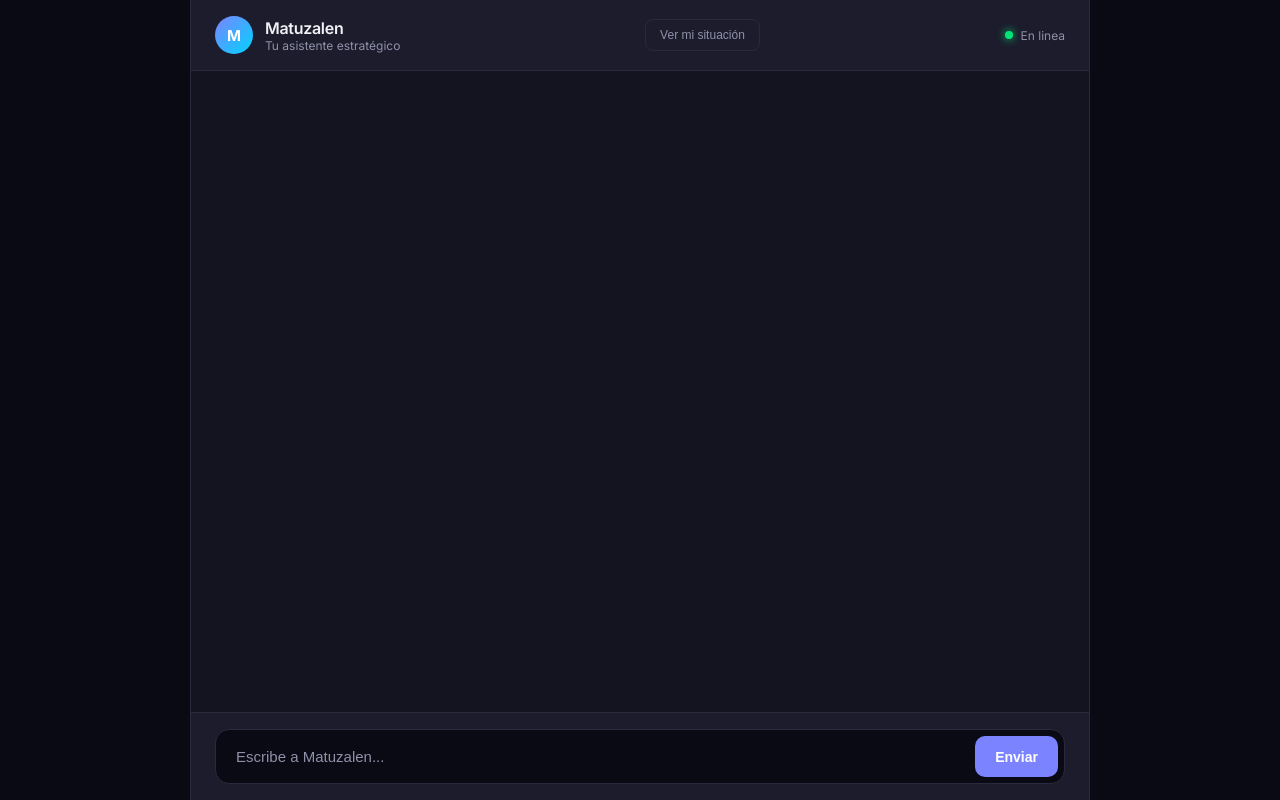
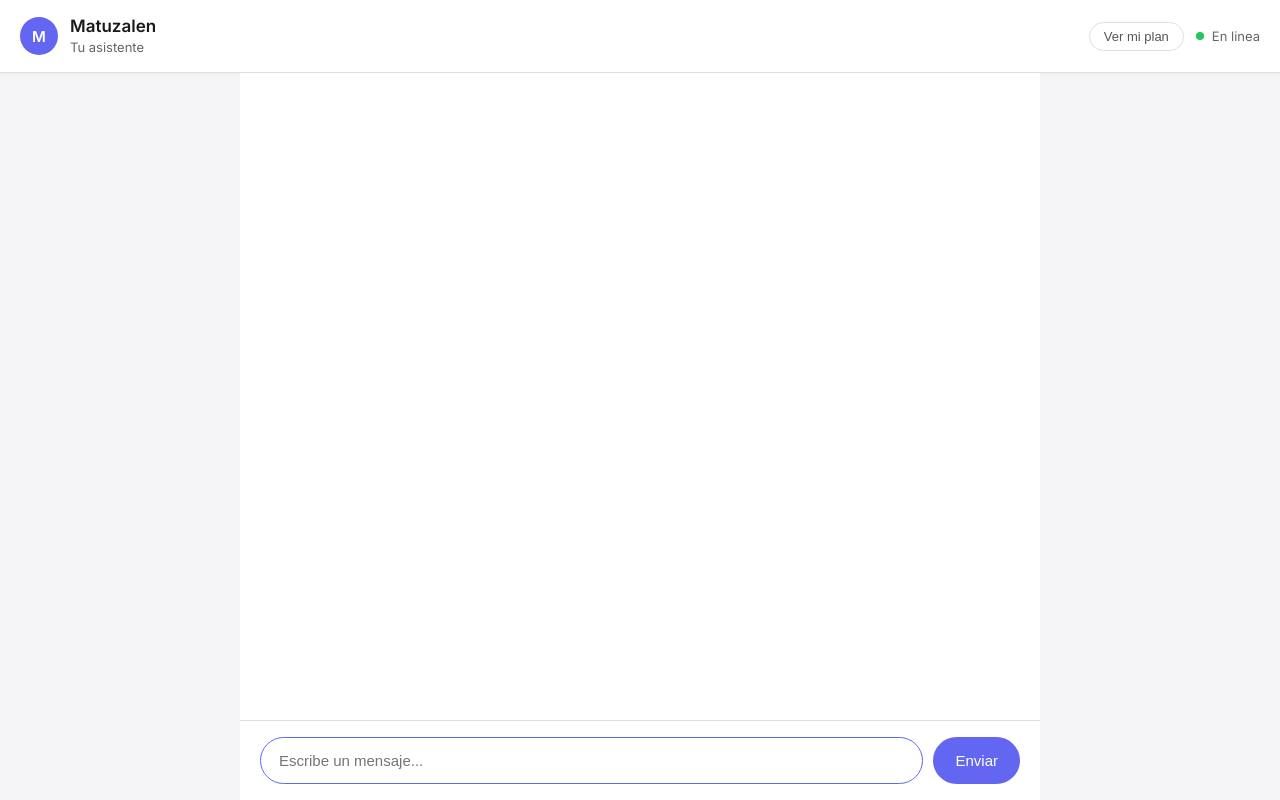
Before and after one commit to JoniCore-X/Matuzalen-AGI, a Django app: page / in a window 1280 px wide. Run offline with Django 3.2, Linux system fonts and the light colour scheme; parts of the project's set-up code (start-up, migrations or seed data) failed here and were passed over.

Commit message:
Make frontend a normal client chat page
- Switch to light, clean, WhatsApp-like interface
- Simple header with Matuzalen avatar and online status
- Plain message bubbles and rounded input
- Toggle to view active plan in natural language
- Remove all technical panels, sidebars, and dark cyberpunk styling

Generated with [Devin](https://devin.ai)

Co-Authored-By: Devin <158243242+devin-ai-integration[bot]@users.noreply.github.com>

```diff
--- a/cognitive-core/templates/chat.html
+++ b/cognitive-core/templates/chat.html
@@ -4,50 +4,27 @@
     <meta charset="UTF-8">
     <meta name="viewport" content="width=device-width, initial-scale=1.0">
     <title>Matuzalen</title>
-    <link href="https://fonts.googleapis.com/css2?family=Inter:wght@300;400;500;600;700&display=swap" rel="stylesheet">
+    <link href="https://fonts.googleapis.com/css2?family=Inter:wght@400;500;600&display=swap" rel="stylesheet">
     <style>
-        :root {
-            --bg: #0a0a14;
-            --surface: #141420;
-            --surface-2: #1c1c2c;
-            --border: #2a2a3d;
-            --text: #f0f0f5;
-            --muted: #9090a8;
-            --accent: #7c83ff;
-            --accent-2: #00d4ff;
-            --success: #00e676;
-            --user: #7c83ff;
-        }
-
         * { margin: 0; padding: 0; box-sizing: border-box; }
 
-        html, body {
-            height: 100%;
-            font-family: 'Inter', -apple-system, BlinkMacSystemFont, sans-serif;
-            background: var(--bg);
-            color: var(--text);
-            overflow: hidden;
-        }
-
-        .app {
+        body {
+            font-family: 'Inter', -apple-system, BlinkMacSystemFont, 'Segoe UI', sans-serif;
+            background: #f5f5f7;
+            color: #1a1a1a;
             height: 100vh;
             display: flex;
             flex-direction: column;
-            max-width: 900px;
-            margin: 0 auto;
-            border-left: 1px solid var(--border);
-            border-right: 1px solid var(--border);
-            background: var(--surface);
         }
 
         header {
-            padding: 16px 24px;
-            background: var(--surface-2);
-            border-bottom: 1px solid var(--border);
+            background: #fff;
+            padding: 16px 20px;
+            border-bottom: 1px solid #e0e0e0;
             display: flex;
             align-items: center;
             justify-content: space-between;
-            gap: 16px;
+            box-shadow: 0 1px 3px rgba(0,0,0,0.05);
         }
 
         .brand {
@@ -60,338 +37,205 @@
             width: 38px;
             height: 38px;
             border-radius: 50%;
-            background: linear-gradient(135deg, var(--accent), var(--accent-2));
+            background: #6366f1;
+            color: #fff;
             display: flex;
             align-items: center;
             justify-content: center;
-            font-weight: 700;
+            font-weight: 600;
             font-size: 15px;
-            color: #fff;
         }
 
-        .brand-text h1 {
-            font-size: 16px;
+        .brand h1 {
+            font-size: 17px;
             font-weight: 600;
-            letter-spacing: -0.3px;
         }
 
-        .brand-text p {
-            font-size: 12px;
-            color: var(--muted);
+        .brand span {
+            font-size: 13px;
+            color: #666;
         }
 
         .status {
             display: flex;
             align-items: center;
             gap: 8px;
-            font-size: 12px;
-            color: var(--muted);
+            font-size: 13px;
+            color: #666;
         }
 
         .dot {
             width: 8px;
             height: 8px;
             border-radius: 50%;
-            background: #555;
+            background: #ccc;
         }
 
-        .dot.online { background: var(--success); box-shadow: 0 0 8px var(--success); }
-
-        .toolbar {
-            display: flex;
-            gap: 8px;
-        }
-
-        .toolbar button {
-            background: transparent;
-            border: 1px solid var(--border);
-            color: var(--muted);
-            padding: 8px 14px;
-            border-radius: 8px;
-            font-size: 12px;
-            cursor: pointer;
-            transition: all 0.2s;
-        }
-
-        .toolbar button:hover {
-            border-color: var(--accent);
-            color: var(--text);
-        }
-
-        .toolbar button.active {
-            background: rgba(124, 131, 255, 0.15);
-            border-color: var(--accent);
-            color: var(--text);
-        }
+        .dot.online { background: #22c55e; }
 
         .main {
             flex: 1;
-            display: flex;
-            overflow: hidden;
-        }
-
-        .chat-area {
-            flex: 1;
+            max-width: 800px;
+            width: 100%;
+            margin: 0 auto;
             display: flex;
             flex-direction: column;
+            background: #fff;
         }
 
         .messages {
             flex: 1;
             overflow-y: auto;
-            padding: 24px;
+            padding: 20px;
             display: flex;
             flex-direction: column;
-            gap: 18px;
+            gap: 12px;
         }
 
         .message {
-            max-width: 80%;
-            padding: 14px 16px;
-            border-radius: 16px;
-            line-height: 1.55;
+            max-width: 75%;
+            padding: 12px 16px;
+            border-radius: 18px;
+            line-height: 1.5;
             font-size: 15px;
             white-space: pre-wrap;
             word-wrap: break-word;
-            animation: in 0.25s ease;
-        }
-
-        @keyframes in {
-            from { opacity: 0; transform: translateY(8px); }
-            to { opacity: 1; transform: translateY(0); }
         }
 
         .message.user {
             align-self: flex-end;
-            background: var(--user);
+            background: #6366f1;
             color: #fff;
-            border-bottom-right-radius: 4px;
+            border-bottom-right-radius: 6px;
         }
 
         .message.agent {
             align-self: flex-start;
-            background: var(--surface-2);
-            border: 1px solid var(--border);
-            border-bottom-left-radius: 4px;
-            color: var(--text);
+            background: #f0f0f5;
+            color: #1a1a1a;
+            border-bottom-left-radius: 6px;
         }
 
-        .message.typing {
-            color: var(--muted);
-            font-style: italic;
-        }
+        .message.typing { color: #888; font-style: italic; }
 
         .input-area {
-            padding: 16px 24px;
-            background: var(--surface-2);
-            border-top: 1px solid var(--border);
+            padding: 16px 20px;
+            background: #fff;
+            border-top: 1px solid #e0e0e0;
         }
 
         .input-box {
             display: flex;
             gap: 10px;
-            background: var(--bg);
-            border: 1px solid var(--border);
-            border-radius: 14px;
-            padding: 6px;
         }
 
         .input-box input {
             flex: 1;
-            background: transparent;
-            border: none;
-            color: var(--text);
+            padding: 14px 18px;
+            border: 1px solid #ddd;
+            border-radius: 24px;
             font-size: 15px;
-            padding: 12px 14px;
             outline: none;
         }
 
-        .input-box input::placeholder { color: var(--muted); }
+        .input-box input:focus { border-color: #6366f1; }
 
         .input-box button {
-            padding: 10px 20px;
-            background: var(--accent);
+            padding: 14px 22px;
             border: none;
-            border-radius: 10px;
+            border-radius: 24px;
+            background: #6366f1;
             color: #fff;
-            font-weight: 600;
-            font-size: 14px;
+            font-size: 15px;
+            font-weight: 500;
             cursor: pointer;
         }
 
-        .input-box button:disabled { background: #3a3a55; cursor: not-allowed; }
+        .input-box button:disabled { background: #a5a6f5; cursor: not-allowed; }
 
-        .context-drawer {
-            width: 320px;
-            background: var(--surface-2);
-            border-left: 1px solid var(--border);
+        .plan-bar {
+            padding: 12px 20px;
+            background: #fff;
+            border-bottom: 1px solid #e0e0e0;
             display: none;
-            flex-direction: column;
-            overflow-y: auto;
-            padding: 20px;
         }
 
-        .context-drawer.open { display: flex; }
+        .plan-bar.open { display: block; }
 
-        .context-title {
-            font-size: 13px;
-            text-transform: uppercase;
-            letter-spacing: 0.8px;
-            color: var(--muted);
-            margin-bottom: 14px;
+        .plan-bar h3 {
+            font-size: 14px;
+            font-weight: 600;
+            margin-bottom: 4px;
         }
 
-        .card {
-            background: var(--bg);
-            border: 1px solid var(--border);
-            border-radius: 12px;
-            padding: 14px;
-            margin-bottom: 14px;
+        .plan-bar p {
+            font-size: 13px;
+            color: #666;
         }
 
-        .card h3 {
-            font-size: 14px;
-            font-weight: 600;
-            margin-bottom: 6px;
-            color: var(--text);
+        .plan-toggle {
+            background: transparent;
+            border: 1px solid #e0e0e0;
+            padding: 6px 14px;
+            border-radius: 16px;
+            font-size: 13px;
+            color: #555;
+            cursor: pointer;
         }
 
-        .card p {
-            font-size: 13px;
-            color: var(--muted);
-            line-height: 1.5;
-        }
-
-        .next-step {
-            display: flex;
-            align-items: flex-start;
-            gap: 10px;
-            padding: 10px 0;
-            border-bottom: 1px solid var(--border);
-        }
-
-        .next-step:last-child { border-bottom: none; padding-bottom: 0; }
-
-        .next-step .num {
-            width: 22px;
-            height: 22px;
-            background: rgba(124, 131, 255, 0.2);
-            color: var(--accent);
-            border-radius: 50%;
-            font-size: 11px;
-            display: flex;
-            align-items: center;
-            justify-content: center;
-            flex-shrink: 0;
-        }
-
-        .next-step .txt {
-            font-size: 13px;
-            color: var(--text);
-        }
-
-        .empty {
-            font-size: 13px;
-            color: var(--muted);
-            text-align: center;
-            padding: 24px;
-        }
-
-        .typing-dots {
-            display: inline-flex;
-            gap: 4px;
-            align-items: center;
-            padding: 4px 0;
-        }
-
-        .typing-dots span {
-            width: 6px;
-            height: 6px;
-            background: var(--muted);
-            border-radius: 50%;
-            animation: blink 1.4s infinite both;
-        }
-
-        .typing-dots span:nth-child(2) { animation-delay: 0.2s; }
-        .typing-dots span:nth-child(3) { animation-delay: 0.4s; }
-
-        @keyframes blink {
-            0%, 80%, 100% { transform: scale(0.6); opacity: 0.4; }
-            40% { transform: scale(1); opacity: 1; }
-        }
+        .plan-toggle:hover { border-color: #6366f1; color: #6366f1; }
 
         ::-webkit-scrollbar { width: 6px; }
         ::-webkit-scrollbar-track { background: transparent; }
-        ::-webkit-scrollbar-thumb { background: var(--border); border-radius: 3px; }
-
-        @media (max-width: 640px) {
-            .context-drawer {
-                position: absolute;
-                right: 0;
-                top: 0;
-                bottom: 0;
-                width: 280px;
-                z-index: 10;
-            }
-        }
+        ::-webkit-scrollbar-thumb { background: #ddd; border-radius: 3px; }
     </style>
 </head>
 <body>
-    <div class="app">
     <header>
         <div class="brand">
             <div class="avatar">M</div>
-                <div class="brand-text">
+            <div>
                 <h1>Matuzalen</h1>
-                    <p>Tu asistente estratégico</p>
+                <span>Tu asistente</span>
             </div>
         </div>
-            <div class="toolbar">
-                <button id="btn-context" onclick="toggleContext()">Ver mi situación</button>
-            </div>
+        <div style="display:flex;align-items:center;gap:12px;">
+            <button class="plan-toggle" id="plan-toggle" onclick="togglePlan()">Ver mi plan</button>
             <div class="status">
                 <span class="dot online" id="dot"></span>
                 <span id="state-text">En linea</span>
             </div>
+        </div>
     </header>
 
-        <div class="main">
-            <section class="chat-area">
+    <div class="plan-bar" id="plan-bar">
+        <h3 id="plan-name">No tienes un plan activo</h3>
+        <p id="plan-next">Pregunta a Matuzalen como empezar.</p>
+    </div>
+
+    <main class="main">
         <div class="messages" id="messages"></div>
         <div class="input-area">
             <form class="input-box" id="form">
-                        <input id="input" type="text" placeholder="Escribe a Matuzalen..." autocomplete="off" autofocus>
+                <input id="input" type="text" placeholder="Escribe un mensaje..." autocomplete="off" autofocus>
                 <button id="send" type="submit">Enviar</button>
             </form>
         </div>
-            </section>
-
-            <aside class="context-drawer" id="context-drawer">
-                <div class="context-title">Tu situación</div>
-                <div id="context-content">
-                    <div class="empty">Aún no hay un plan activo.</div>
-                </div>
-            </aside>
-        </div>
-    </div>
+    </main>
 
     <script>
         const messages = document.getElementById('messages');
         const form = document.getElementById('form');
         const input = document.getElementById('input');
         const send = document.getElementById('send');
-        const drawer = document.getElementById('context-drawer');
-        const contextBtn = document.getElementById('btn-context');
+        const planBar = document.getElementById('plan-bar');
+        const planToggle = document.getElementById('plan-toggle');
         const userId = 'user-001';
 
         function addMsg(text, cls) {
             const div = document.createElement('div');
             div.className = 'message ' + cls;
-            if (cls === 'typing') {
-                div.innerHTML = '<div class="typing-dots"><span></span><span></span><span></span></div>';
-            } else {
             div.innerHTML = escapeHtml(text);
-            }
             messages.appendChild(div);
             messages.scrollTop = messages.scrollHeight;
             return div;
@@ -413,7 +257,7 @@
             input.value = '';
             send.disabled = true;
 
-            const thinking = addMsg('', 'typing');
+            const thinking = addMsg('Matuzalen esta escribiendo...', 'typing');
 
             try {
                 const r = await fetch('/api/chat/simple', {
@@ -424,66 +268,37 @@
                 const data = await r.json();
                 thinking.remove();
                 addMsg(data.agent_response || 'No tengo respuesta ahora.', 'agent');
-                if (data.context_injected) loadContext();
+                if (data.context_injected) loadPlan();
             } catch (err) {
                 thinking.remove();
-                addMsg('No pude conectar. Intenta de nuevo.', 'agent');
+                addMsg('Error de conexion. Intenta de nuevo.', 'agent');
             }
             send.disabled = false;
             input.focus();
         });
 
-        function toggleContext() {
-            drawer.classList.toggle('open');
-            contextBtn.classList.toggle('active');
-            contextBtn.textContent = drawer.classList.contains('open') ? 'Ocultar' : 'Ver mi situación';
+        function togglePlan() {
+            planBar.classList.toggle('open');
+            planToggle.textContent = planBar.classList.contains('open') ? 'Ocultar plan' : 'Ver mi plan';
         }
 
-        async function loadContext() {
+        async function loadPlan() {
             try {
                 const r = await fetch('/api/plan/context?user_id=' + userId);
                 if (!r.ok) throw new Error('Sin plan');
                 const ctx = await r.json();
-                const container = document.getElementById('context-content');
-
-                let html = '';
 
                 if (ctx.plan_nombre) {
-                    html += `
-                        <div class="card">
-                            <h3>${ctx.plan_nombre}</h3>
-                            <p>${ctx.proposito}</p>
-                        </div>
-                    `;
+                    document.getElementById('plan-name').textContent = ctx.plan_nombre;
                 }
 
                 if (ctx.next_steps && ctx.next_steps.length) {
-                    html += '<div class="context-title">Proximos pasos</div>';
-                    html += '<div class="card">';
-                    ctx.next_steps.forEach((step, i) => {
-                        html += `
-                            <div class="next-step">
-                                <span class="num">${i + 1}</span>
-                                <span class="txt">${step.descripcion}</span>
-                            </div>
-                        `;
-                    });
-                    html += '</div>';
+                    const next = ctx.next_steps.map(s => s.descripcion).join(' · ');
+                    document.getElementById('plan-next').textContent = 'Proximo paso: ' + next;
+                } else {
+                    document.getElementById('plan-next').textContent = ctx.proposito || '';
                 }
-
-                if (ctx.critical_risks && ctx.critical_risks.length) {
-                    html += '<div class="context-title">Puntos de atencion</div>';
-                    html += '<div class="card">';
-                    ctx.critical_risks.forEach(risk => {
-                        html += `<p style="margin-bottom:8px;">- ${risk.descripcion}</p>`;
-                    });
-                    html += '</div>';
-                }
-
-                container.innerHTML = html || '<div class="empty">No hay informacion disponible.</div>';
-            } catch (e) {
-                document.getElementById('context-content').innerHTML = '<div class="empty">Aun no hay un plan activo.</div>';
-            }
+            } catch (e) {}
         }
 
         async function updateState() {
@@ -495,7 +310,7 @@
             } catch (e) {}
         }
 
-        loadContext();
+        loadPlan();
         updateState();
         setInterval(updateState, 10000);
     </script>
```
Lines whose indentation alone changed are shown as unchanged.
